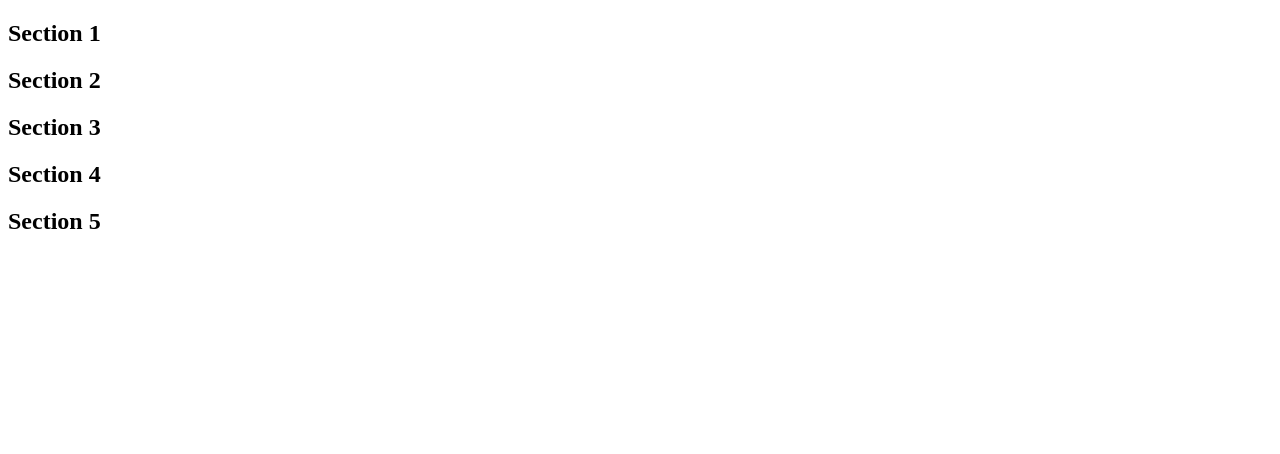
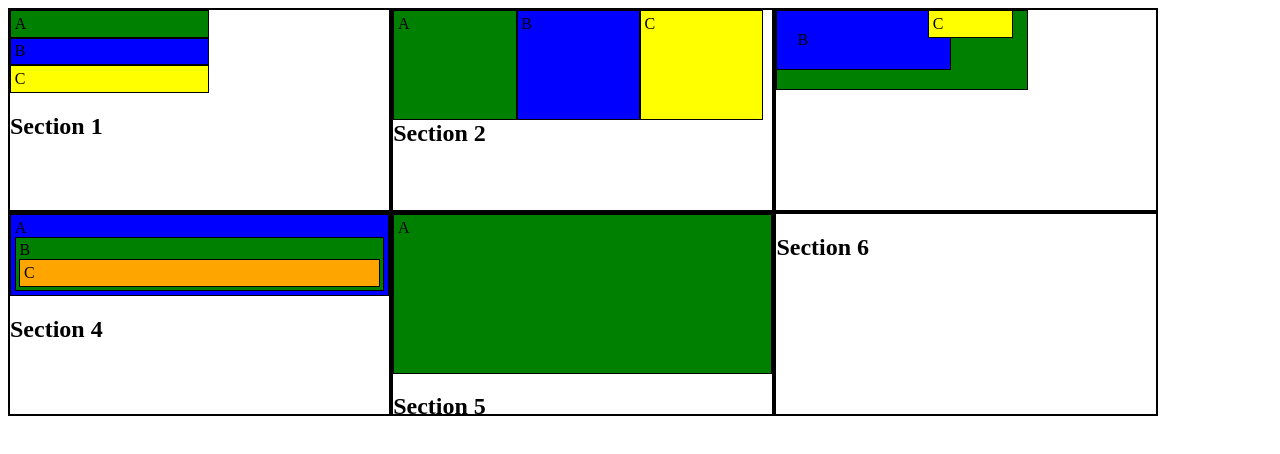
Before and after one commit to Gharbi22/origin, a plain HTML site: page exercice/html/index3.html in a window 1280 px wide. Drawn offline with Linux system fonts and the light colour scheme; files that its build step writes are made by us from their sources.

Commit message:
Fin de l'exercices + ancrage de ma page portfolio

```diff
--- a/exercice/html/index3.html
+++ b/exercice/html/index3.html
@@ -5,41 +5,49 @@
     <meta charset="UTF-8">
     <meta name="viewport" content="width=device-width, initial-scale=1.0">
     <meta http-equiv="X-UA-Compatible" content="ie=edge">
-    <link rel="stylesheet" href="style3.css">
+    <link rel="stylesheet" href="../public/css/style3.css">
     <title>Document</title>
 </head>
 
 <body>
 
     <section>
+
+        <div>A</div>
+        <div>B</div>
+        <div>C</div>
         <h1>Section 1</h1>
-        <div></div>
-        <div></div>
-        <div></div>
     </section>
     <section>
+
+        <div>A</div>
+        <div>B</div>
+        <div>C</div>
         <h1>Section 2</h1>
-        <div></div>
-        <div></div>
-        <div></div>
     </section>
     <section>
+
+        <div>A</div>
+        <div>B</div>
+        <div>C</div>
         <h1>Section 3</h1>
-        <div></div>
-        <div></div>
-        <div></div>
     </section>
     <section>
-        <h1>Section 4</h1>
-        <div>
-            <div>
-                <div></div>
+
+        <div> A
+            <div> B
+                <div> C</div>
             </div>
         </div>
+        <h1>Section 4</h1>
     </section>
     <section>
+
+        <div>A</div>
         <h1>Section 5</h1>
-        <div></div>
+    </section>
+    <section>
+        <h1>Section 6</h1>
     </section>
 
 </body>
--- a/exercice/public/css/style3.css
+++ b/exercice/public/css/style3.css
@@ -0,0 +1,67 @@
+section {
+    border: 2px solid black;
+    height: 200px;
+    width: 30%;
+    float: left;
+}
+div {
+    border: 1px solid black;
+    padding: 1%;
+}
+section>div:first-child {
+ background-color: green;
+}
+section>div:nth-child(2) {
+    background-color:blue;
+}
+section> div:nth-child(3) {
+    background-color: yellow;
+}
+section:nth-child(4)>div{
+    background-color:blue;
+}
+section>div>div {
+    background-color:green;
+}
+section>div>div>div {
+    background-color: orange;
+}
+section:first-child>div:first-child {
+        width: 50%;
+}
+section:first-child>div:nth-child(2) {
+    width: 50%;
+}
+section:first-child>div:nth-child(3) {
+    width: 50%;
+}
+section:nth-child(2)>div{
+    width: 30%;
+    height: 100px;
+    float: left;
+}
+section:nth-child(3) {
+    position: relative;
+}
+section:nth-child(3)>div {
+    position: absolute;
+}
+section:nth-child(3)>div:first-child {
+    width: 50%;
+    z index: 0;
+    padding: 30px;
+
+}
+section:nth-child(3)>div:nth-child(2) {
+    width: 35%;
+    z index: 1;
+    padding: 20px;
+}
+section:nth-child(3)>div:nth-child(3) {
+    width: 20%;
+    z index: 2;
+    margin-left: 40%;
+}
+section:nth-child(5)>div {
+    height: 150px;
+}
```
Also changed, not shown: html/index.html (+22 -14 lines).
